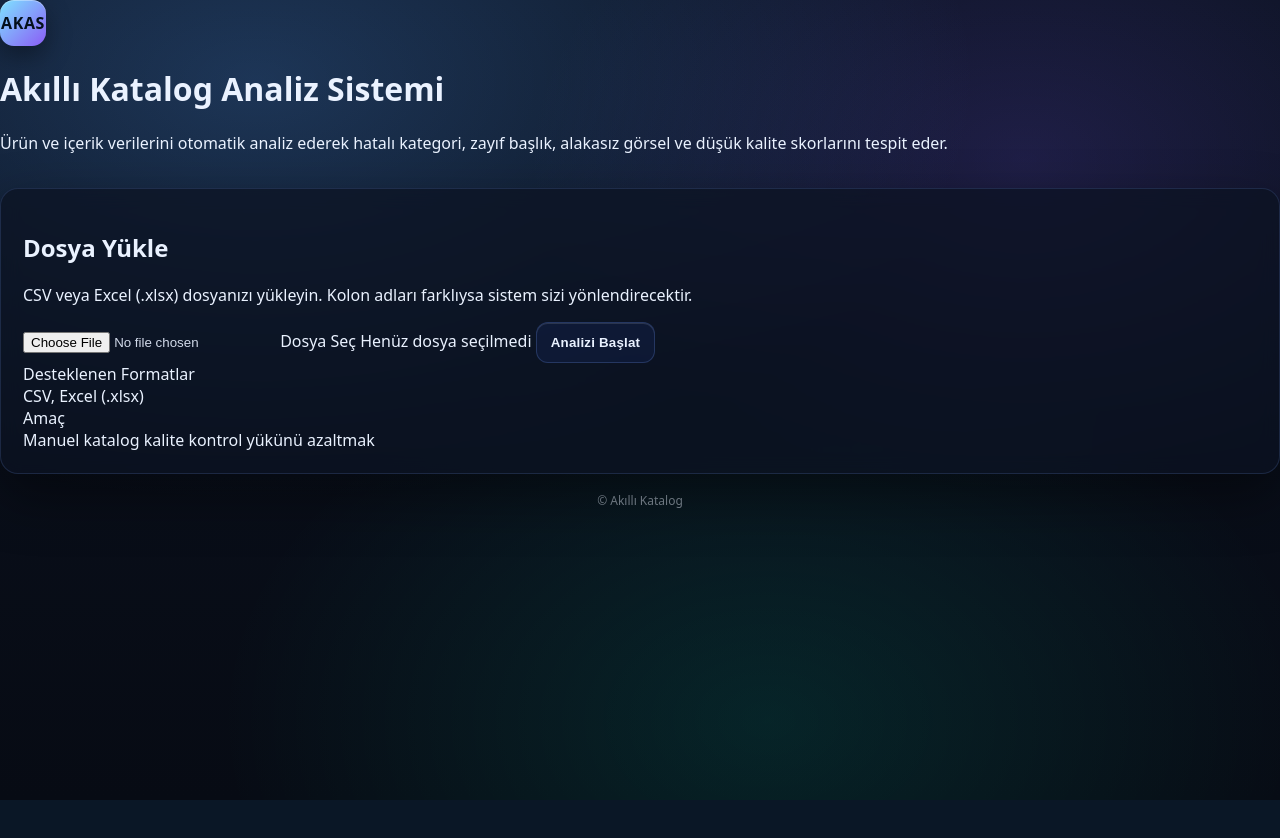
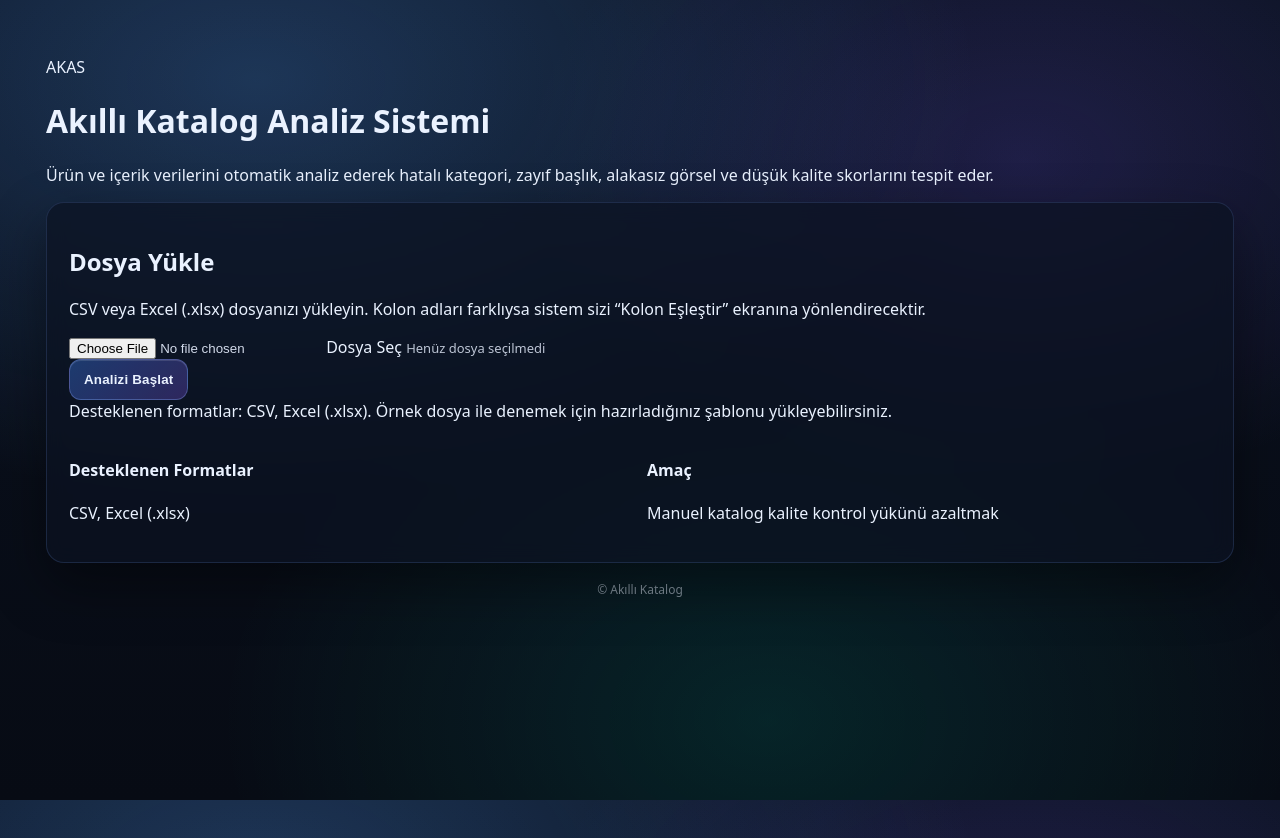
Before and after one commit to damlladrms/akas, a FastAPI app: page / in a window 1280 px wide. Shown: the top 838 px of the page. Before the commit the page ends 800 px from the top, so only its background shows below. Run offline with FastAPI, Linux system fonts and the light colour scheme.

Commit message:
UI: update index page layout

```diff
--- a/app/templates/index.html
+++ b/app/templates/index.html
@@ -1,83 +1,81 @@
-<!doctype html>
+<!DOCTYPE html>
 <html lang="tr">
 <head>
-  <meta charset="utf-8" />
-  <meta name="viewport" content="width=device-width,initial-scale=1" />
+  <meta charset="UTF-8" />
+  <meta name="viewport" content="width=device-width, initial-scale=1.0" />
   <title>Akıllı Katalog Analiz Sistemi</title>
-  <link rel="stylesheet" href="/static/style.css">
+
+  <!-- CSS (cache kırmak için v ekli) -->
+  <link rel="stylesheet" href="/static/style.css?v=7" />
 </head>
+
 <body>
-  <div class="page">
+  <div class="container">
 
-    <header class="header">
-      <div class="brand">
-        <div class="logo">AKAS</div>
-        <div>
+    <!-- Header -->
+    <div class="topbar">
+      <div class="brand-badge">AKAS</div>
+
+      <div class="hgroup">
         <h1>Akıllı Katalog Analiz Sistemi</h1>
         <p>
-            Ürün ve içerik verilerini otomatik analiz ederek
-            hatalı kategori, zayıf başlık, alakasız görsel ve
-            düşük kalite skorlarını tespit eder.
+          Ürün ve içerik verilerini otomatik analiz ederek hatalı kategori, zayıf başlık, alakasız görsel ve düşük kalite skorlarını tespit eder.
         </p>
       </div>
     </div>
-    </header>
 
-    <main class="card">
-      <h2>Dosya Yükle</h2>
-      <p class="muted">
-        CSV veya Excel (.xlsx) dosyanızı yükleyin.
-        Kolon adları farklıysa sistem sizi yönlendirecektir.
+    <!-- Main Card -->
+    <div class="card">
+      <h2 class="card-title">Dosya Yükle</h2>
+      <p class="card-desc">
+        CSV veya Excel (.xlsx) dosyanızı yükleyin. Kolon adları farklıysa sistem sizi “Kolon Eşleştir” ekranına yönlendirecektir.
       </p>
 
-      <form class="form" action="/upload" method="post" enctype="multipart/form-data">
-        <label class="filebox">
-          <input id="file" type="file" name="file" accept=".csv,.xlsx" required />
-          <span class="filebtn">Dosya Seç</span>
-          <span id="filename" class="filename">Henüz dosya seçilmedi</span>
-        </label>
+      <!-- Upload Form -->
+      <form action="/analyze" method="post" enctype="multipart/form-data">
 
-        <button id="submitBtn" class="btn" type="submit">
-          Analizi Başlat
-        </button>
+        <div class="upload-panel">
+          <div class="file-left">
+            <input class="file-input" id="file" type="file" name="file" accept=".csv,.xlsx,.xls" required />
+            <label class="file-btn" for="file">Dosya Seç</label>
+            <span class="file-name" id="fileName">Henüz dosya seçilmedi</span>
+          </div>
+        </div>
+
+        <div class="actions">
+          <button class="btn btn-primary" type="submit">Analizi Başlat</button>
+        </div>
+
+        <div class="help">
+          Desteklenen formatlar: CSV, Excel (.xlsx). Örnek dosya ile denemek için hazırladığınız şablonu yükleyebilirsiniz.
+        </div>
       </form>
 
-      <div class="help">
-        <div class="help-item">
-          <div class="help-title">Desteklenen Formatlar</div>
-          <div class="help-text">CSV, Excel (.xlsx)</div>
+      <!-- Info cards -->
+      <div class="info-grid">
+        <div class="info">
+          <h4>Desteklenen Formatlar</h4>
+          <p>CSV, Excel (.xlsx)</p>
         </div>
-        <div class="help-item">
-          <div class="help-title">Amaç</div>
-          <div class="help-text">
-            Manuel katalog kalite kontrol yükünü azaltmak
+        <div class="info">
+          <h4>Amaç</h4>
+          <p>Manuel katalog kalite kontrol yükünü azaltmak</p>
         </div>
       </div>
     </div>
-    </main>
 
-    <footer class="footer">
-      <span>© Akıllı Katalog</span>
-    </footer>
-
+    <div class="footer">© Akıllı Katalog</div>
   </div>
 
   <script>
     const fileInput = document.getElementById("file");
-    const filename = document.getElementById("filename");
-    const btn = document.getElementById("submitBtn");
+    const fileName = document.getElementById("fileName");
 
+    if (fileInput && fileName) {
       fileInput.addEventListener("change", () => {
-      filename.textContent =
-        fileInput.files && fileInput.files.length > 0
-          ? fileInput.files[0].name
-          : "Henüz dosya seçilmedi";
+        fileName.textContent = fileInput.files?.[0]?.name || "Henüz dosya seçilmedi";
       });
-
-    document.querySelector("form").addEventListener("submit", () => {
-      btn.disabled = true;
-      btn.textContent = "Analiz ediliyor...";
-    });
+    }
   </script>
 </body>
 </html>
```
Lines whose indentation alone changed are shown as unchanged.
